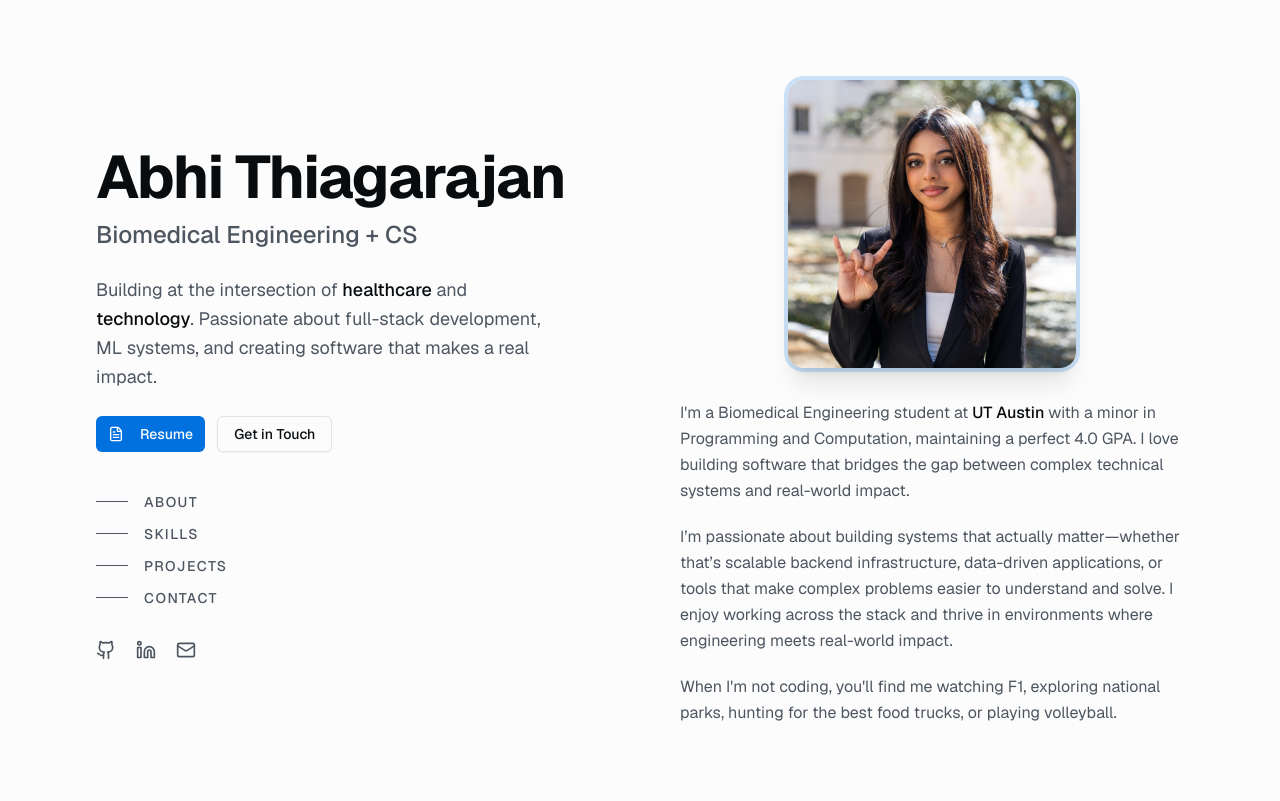
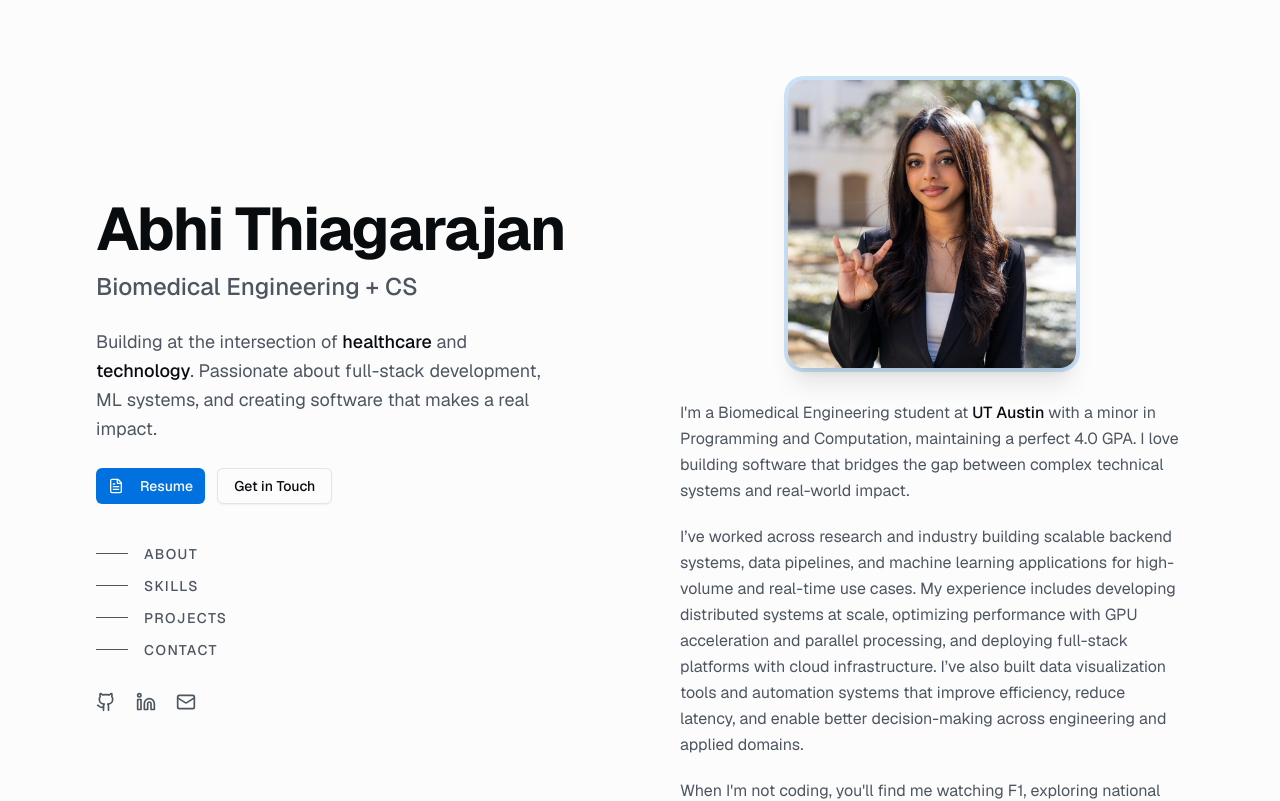
Before and after one commit to abhithiaga/PersonalWebsite, a Next.js app: page / in a window 1280 px wide. Shown: the top 801 px of the page. Built offline with nearby package versions, Linux system fonts and the light colour scheme.

Commit message:
feat: update hero component to detail technical expertise and diverse experience
Co-authored-by: Abhi Thiaga <173403467+abhithiaga@users.noreply.github.com>

```diff
--- a/components/hero.tsx
+++ b/components/hero.tsx
@@ -90,7 +90,7 @@ export function Hero() {
                 {" with a minor in Programming and Computation, maintaining a perfect 4.0 GPA. I love building software that bridges the gap between complex technical systems and real-world impact."}
               </p>
               <p>
-                {"I’m passionate about building systems that actually matter—whether that’s scalable backend infrastructure, data-driven applications, or tools that make complex problems easier to understand and solve. I enjoy working across the stack and thrive in environments where engineering meets real-world impact."}
+                {"I’ve worked across research and industry building scalable backend systems, data pipelines, and machine learning applications for high-volume and real-time use cases. My experience includes developing distributed systems at scale, optimizing performance with GPU acceleration and parallel processing, and deploying full-stack platforms with cloud infrastructure. I’ve also built data visualization tools and automation systems that improve efficiency, reduce latency, and enable better decision-making across engineering and applied domains."}
               </p>
               <p>
                 {"When I'm not coding, you'll find me watching F1, exploring national parks, hunting for the best food trucks, or playing volleyball."}
```
